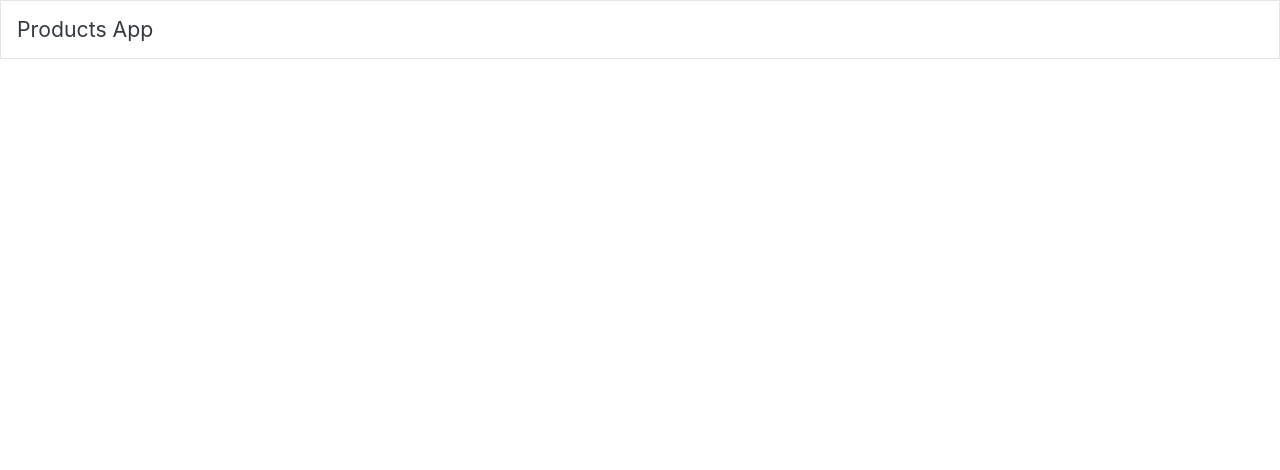
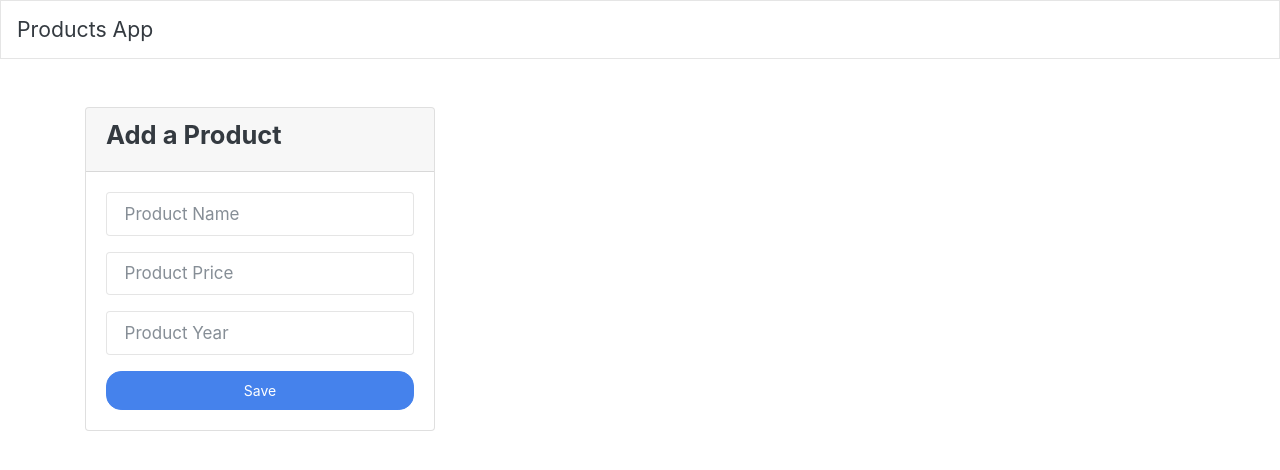
Before and after one commit to BastiDev11/OOP-App-easy, a plain HTML site: page index.html in a window 1280 px wide. Drawn offline with nearby package versions, Linux system fonts and the light colour scheme.

Commit message:
formulario del producto

```diff
--- a/index.html
+++ b/index.html
@@ -10,5 +10,31 @@
     <nav class="navbar navbar-light bg-light">
         <a href="/" class="navbar-brand">Products App</a>
     </nav>
+    <div class="container">
+        <div id="app" class="row pt-5">
+            <div class="col-md-4">
+                <div class="card">
+                    <div class="card-header">
+                        <h4>Add a Product</h4>
+                    </div>
+                    <form id="productForm" class="card-body">
+                        <div class="form-group">
+                            <input type="text" class="form-control" id="name" placeholder="Product Name">
+                        </div>
+                        <div class="form-group">
+                            <input type="number" class="form-control" id="price" placeholder="Product Price">
+                        </div>
+                        <div class="form-group">
+                            <input type="number" class="form-control" id="year" placeholder="Product Year">
+                        </div>
+                        <input type="submit" value="Save" class="btn btn-primary btn-block">
+                    </form>
+                </div>
+            </div>
+            <div class="col-md-8">
+
+            </div>
+        </div>
+    </div>
 </body>
 </html>
```
